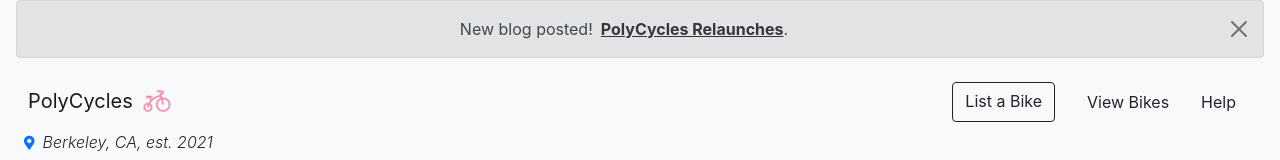
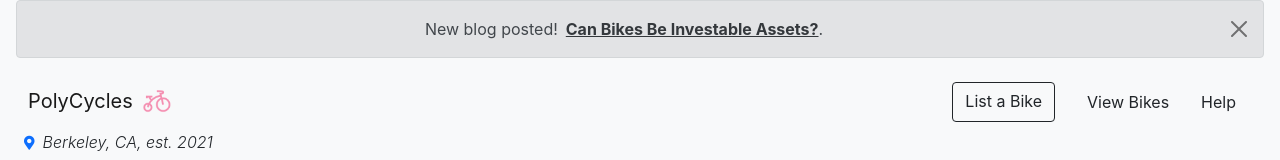
Before and after one commit to colinsteidtmann/polycycles-landing, a React (Create React App) app: page / in a window 1280 px wide. Shown: the top 160 px of the page. Built offline with nearby package versions, Linux system fonts and the light colour scheme.

Commit message:
new blog

```diff
--- a/src/components/Header/index.jsx
+++ b/src/components/Header/index.jsx
@@ -9,13 +9,14 @@ const TempBlogAlert = () => {
 		<div className="alert alert-dismissible alert-secondary " role="alert">
 		  New blog posted!
 			<a
-				href="https://colinsteidtmann.medium.com/polycycles-relaunches-e4c5760a23c6"
+				href="https://colinsteidtmann.medium.com/can-bikes-be-investable-assets-cb4e92483b10"
 				className="alert-link ms-2"
 				target="_blank"
 				rel="noreferrer"
 
 			>
-				PolyCycles Relaunches
+				Can Bikes Be Investable Assets?
+
 			</a>.
 			<button type="button" className="btn-close" data-bs-dismiss="alert" aria-label="Close"></button>
 		</div>
```
